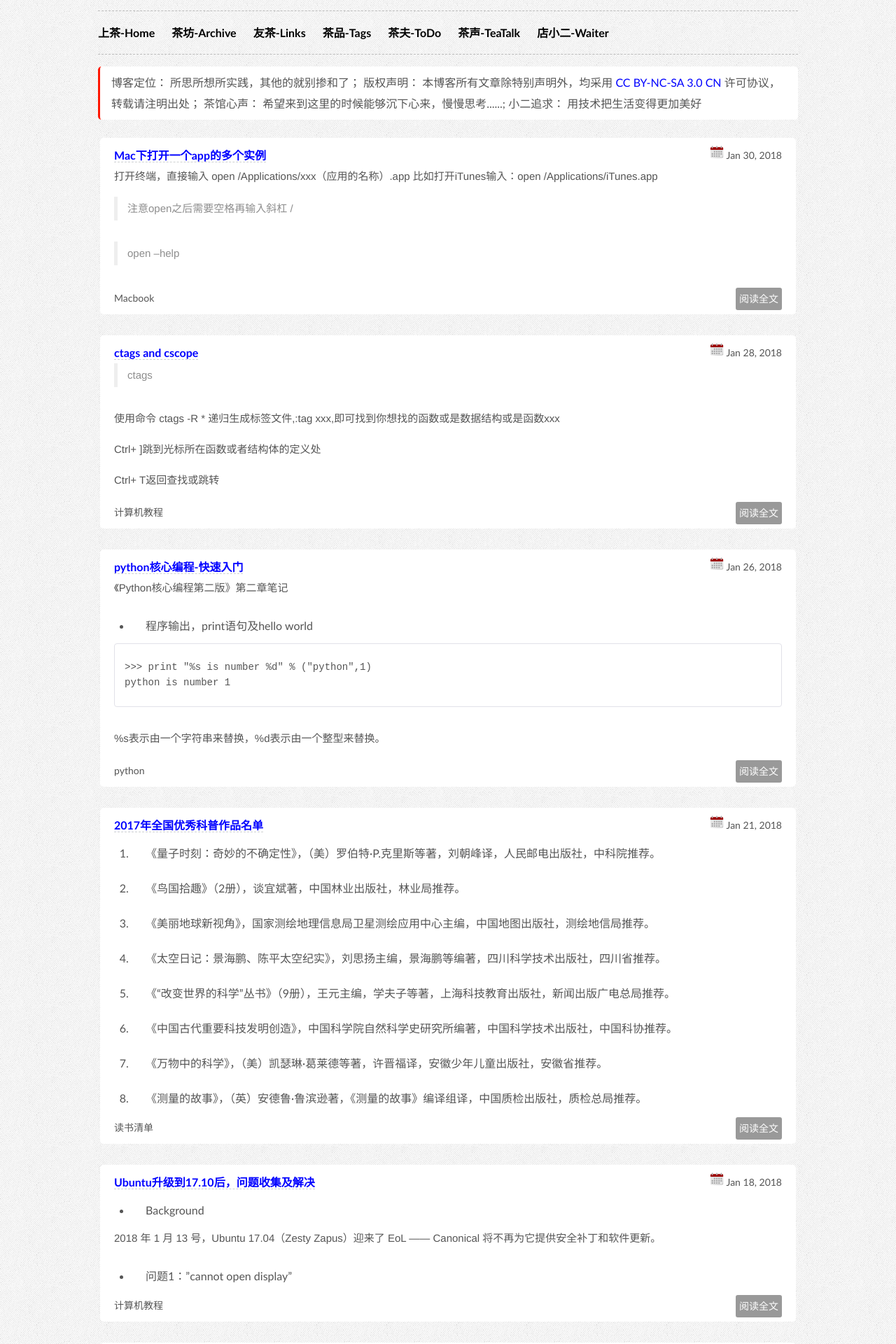
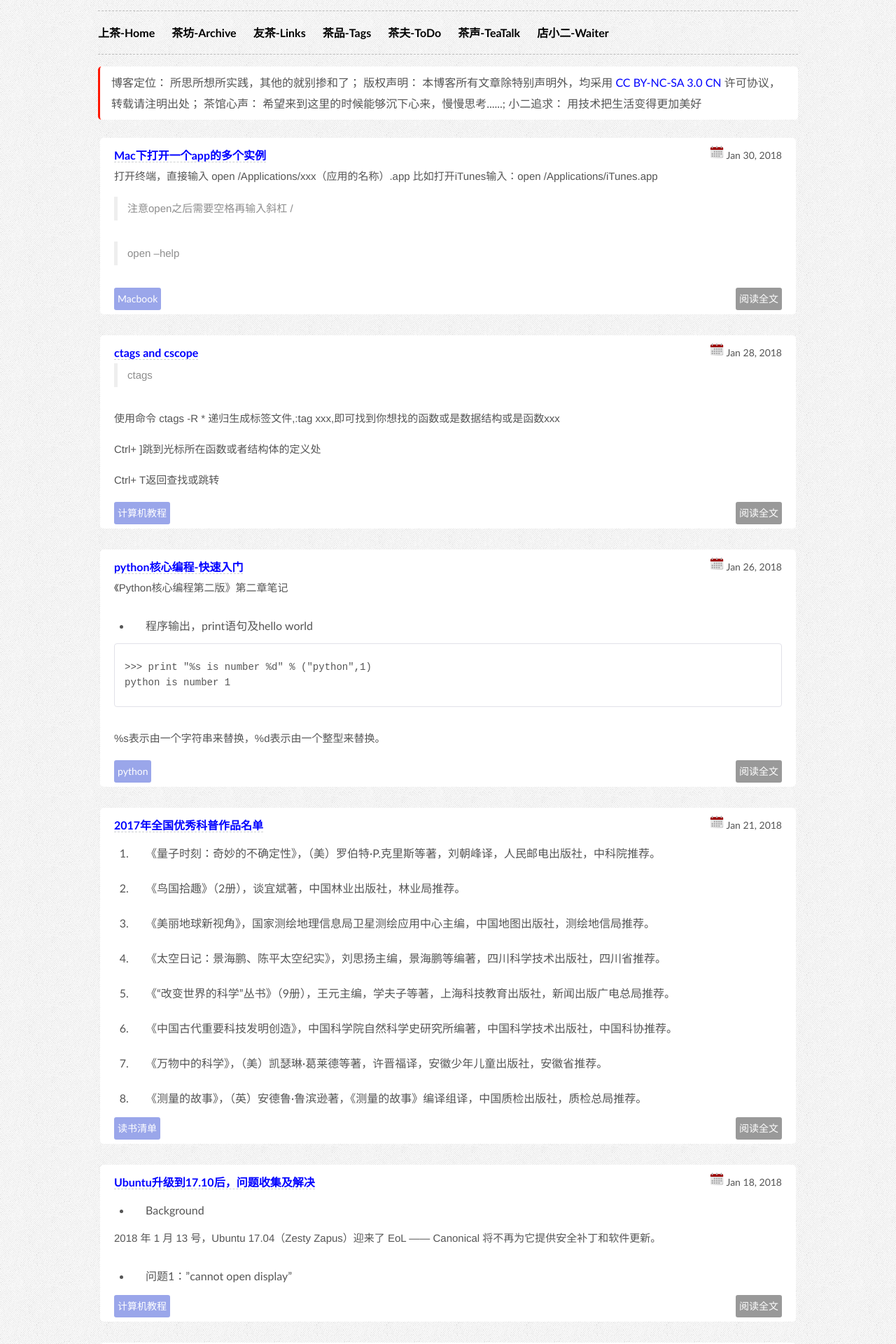
Before and after one commit to fk1091889767/tanwubin.github.io, a Jekyll site: the page built from index.html, in a window 1280 px wide. Shown: the top 1920 px of the page at 70% size. Built offline with Jekyll 4.4.1, drawn with Linux system fonts in a browser that asks for light colours; comment, search, counter and statistics services are not loaded.

Commit message:
博客样式修改

```diff
--- a/_includes/themes/effector-wide/index.html
+++ b/_includes/themes/effector-wide/index.html
@@ -6,7 +6,7 @@
     <a href="{{ post.url }}" class="posttitle"><b>{{ post.title }}</b></a>
     {{ post.excerpt }}
     <br>
-    <span class="tags">{{post.tags}}</span>
+    <span class="tags"><font color="white">{{post.tags}}</font></span>
     <span class="label label-important"><a href="{{ post.url }}"> <font color="white">阅读全文</font></a></span>
 </li><br>
 {% endfor %}
--- a/assets/css/effector-wide.css
+++ b/assets/css/effector-wide.css
@@ -423,6 +423,9 @@ span.label.label-important:hover {
 .postsList li .tags{
     float: left;
     margin-top: -28px;
+    padding: 1px 5px 1px;
+    border-radius: 3px;
+    background-color: #9aa6ea;
 }
 
 .postsList {
```
